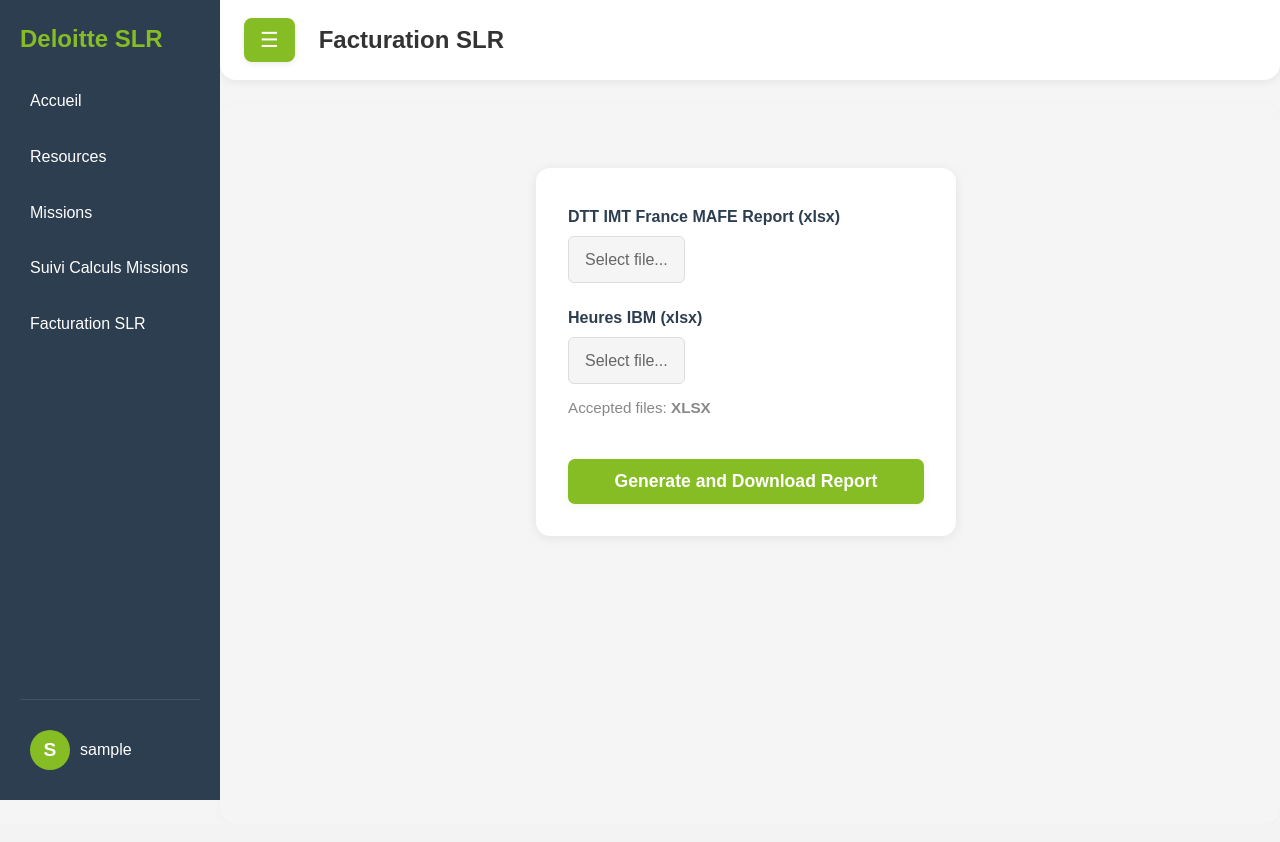
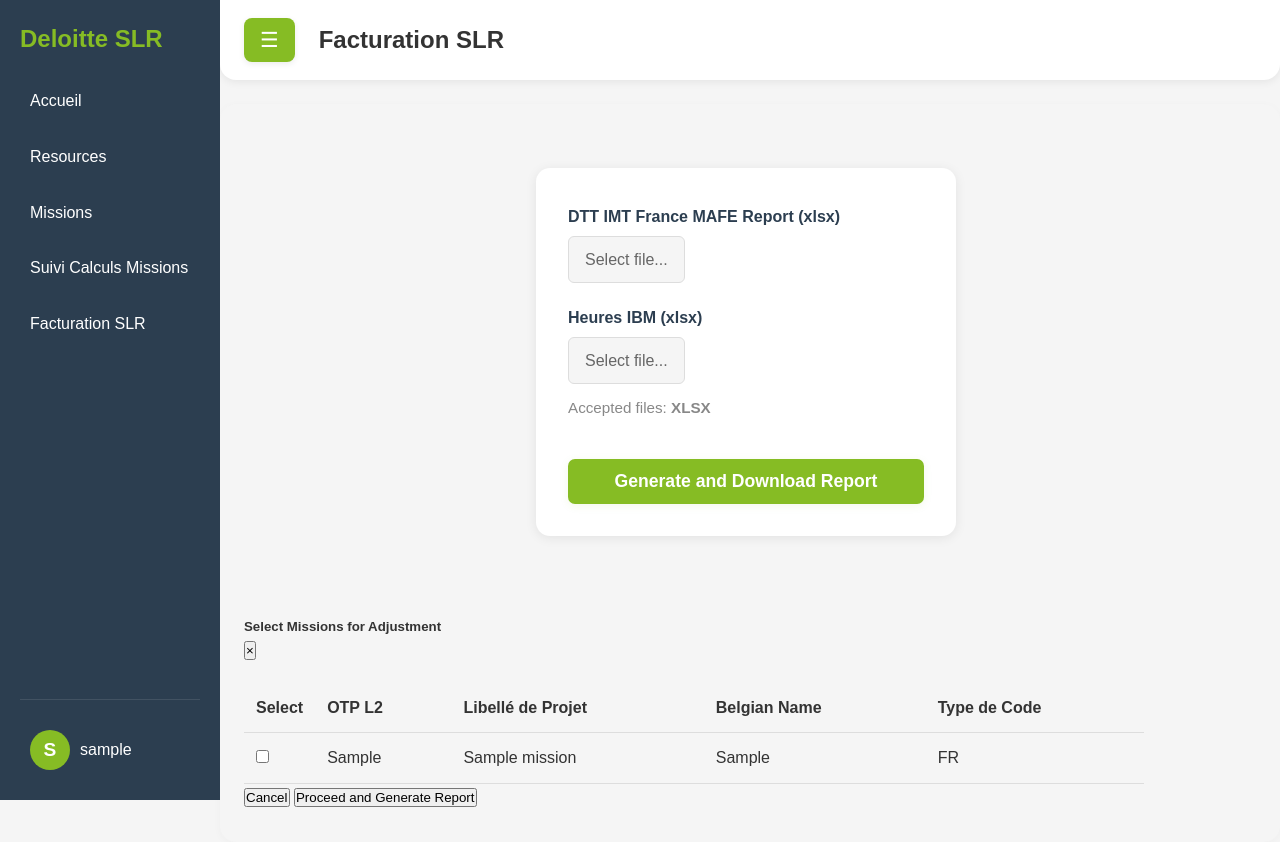
Before and after one commit to SoufianeJm/projetx, a Django app: page /facturation/slr/ in a window 1280 px wide. Before the commit the page ends 800 px from the top, so only its background shows below. Run offline with Django 5.2, Linux system fonts and the light colour scheme; a user stored in the database is signed in; tables that the repository leaves empty hold one stand-in row (values such as "Sample post"); parts of the project's set-up code (start-up, migrations or seed data) failed here and were passed over; some libraries are stand-ins or nearby versions.

Commit message:
popup added

```diff
--- a/billing/templates/billing/facturation_slr.html
+++ b/billing/templates/billing/facturation_slr.html
@@ -24,7 +24,7 @@
                 </div>
             </div>
             <div class="accepted-types">Accepted files: <b>XLSX</b></div>
-            <button type="submit" class="btn-facturation">Generate and Download Report</button>
+            <button type="submit" class="btn-facturation" id="generateReportBtn">Generate and Download Report</button>
         </form>
         {% if processing_logs %}
         <div class="mt-4 card">
@@ -40,6 +40,57 @@
             </ul>
         </div>
         {% endif %}
+    </div>
+</div>
+
+<!-- Mission Selection Modal -->
+<div class="modal fade" id="missionSelectModal" tabindex="-1" role="dialog" aria-labelledby="missionSelectModalLabel" aria-hidden="true">
+    <div class="modal-dialog modal-lg" role="document">
+        <div class="modal-content">
+            <div class="modal-header">
+                <h5 class="modal-title" id="missionSelectModalLabel">Select Missions for Adjustment</h5>
+                <button type="button" class="close" data-dismiss="modal" aria-label="Close">
+                    <span aria-hidden="true">&times;</span>
+                </button>
+            </div>
+            <div class="modal-body">
+                <div class="table-responsive">
+                    <table class="table table-striped table-bordered" id="mission-select-table">
+                        <thead>
+                            <tr>
+                                <th style="width: 50px;">Select</th>
+                                <th>OTP L2</th>
+                                <th>Libellé de Projet</th>
+                                <th>Belgian Name</th>
+                                <th>Type de Code</th>
+                            </tr>
+                        </thead>
+                        <tbody>
+                            {% for mission in missions %}
+                            <tr>
+                                <td>
+                                    <div class="custom-control custom-checkbox">
+                                        <input type="checkbox" class="custom-control-input mission-checkbox"
+                                               id="mission_{{ mission.otp_l2 }}"
+                                               value="{{ mission.otp_l2 }}">
+                                        <label class="custom-control-label" for="mission_{{ mission.otp_l2 }}"></label>
+                                    </div>
+                                </td>
+                                <td>{{ mission.otp_l2 }}</td>
+                                <td>{{ mission.belgian_name }}</td>
+                                <td>{{ mission.libelle_de_projet }}</td>
+                                <td>{{ mission.code_type }}</td>
+                            </tr>
+                            {% endfor %}
+                        </tbody>
+                    </table>
+                </div>
+            </div>
+            <div class="modal-footer">
+                <button type="button" class="btn btn-secondary" data-dismiss="modal">Cancel</button>
+                <button type="button" class="btn btn-primary" id="proceedWithCalculationsBtn">Proceed and Generate Report</button>
+            </div>
+        </div>
     </div>
 </div>
 
@@ -164,7 +215,20 @@
         max-width: 100%;
         overflow-x: auto;
     }
+    /* Modal Styles */
+    .modal-lg {
+        max-width: 900px;
+    }
+    .table-responsive {
+        max-height: 60vh;
+        overflow-y: auto;
+    }
+    .custom-control-label::before,
+    .custom-control-label::after {
+        top: 0.25rem;
+    }
 </style>
+
 <link rel="stylesheet" href="https://cdnjs.cloudflare.com/ajax/libs/font-awesome/6.4.0/css/all.min.css" />
 <script>
 function handleFileChange(input, type) {
@@ -179,6 +243,7 @@ function handleFileChange(input, type) {
         preview.style.display = 'none';
     }
 }
+
 function removeFile(inputId, previewId) {
     const input = document.getElementById(inputId);
     input.value = '';
@@ -186,6 +251,7 @@ function removeFile(inputId, previewId) {
     preview.innerHTML = '';
     preview.style.display = 'none';
 }
+
 // Custom file input click
 Array.from(document.getElementsByClassName('custom-file-input-wrapper')).forEach(function(wrapper) {
     wrapper.addEventListener('click', function(e) {
@@ -195,5 +261,52 @@ Array.from(document.getElementsByClassName('custom-file-input-wrapper')).forEach
         }
     });
 });
+
+// Mission Selection Modal Handling
+document.addEventListener('DOMContentLoaded', function() {
+    const form = document.getElementById('slr-upload-form');
+    const generateBtn = document.getElementById('generateReportBtn');
+    const proceedBtn = document.getElementById('proceedWithCalculationsBtn');
+
+    generateBtn.addEventListener('click', function(e) {
+        e.preventDefault();
+
+        // Check if files are selected
+        const mafeFile = document.getElementById('id_mafe_report_file').files[0];
+        const heuresFile = document.getElementById('id_heures_ibm_file').files[0];
+
+        if (!mafeFile || !heuresFile) {
+            alert('Please select both MAFE Report and Heures IBM files.');
+            return;
+        }
+
+        // Show the modal
+        $('#missionSelectModal').modal('show');
+    });
+
+    proceedBtn.addEventListener('click', function() {
+        // Get selected mission OTP L2 codes
+        const selectedMissions = Array.from(document.querySelectorAll('.mission-checkbox:checked'))
+            .map(checkbox => checkbox.value);
+
+        // Remove any existing hidden inputs for selected missions
+        document.querySelectorAll('input[name="selected_otp_l2_codes"]').forEach(input => input.remove());
+
+        // Add hidden inputs for selected missions
+        selectedMissions.forEach(otpL2 => {
+            const input = document.createElement('input');
+            input.type = 'hidden';
+            input.name = 'selected_otp_l2_codes';
+            input.value = otpL2;
+            form.appendChild(input);
+        });
+
+        // Close the modal
+        $('#missionSelectModal').modal('hide');
+
+        // Submit the form
+        form.submit();
+    });
+});
 </script>
 {% endblock %}
--- a/billing/views.py
+++ b/billing/views.py
@@ -194,6 +194,16 @@ def facturation_slr(request):
                 db_missions_df['Belgian Name'] = db_missions_df['belgian_name']
                 processing_logs.append(f"INFO: Mission data loaded. Sample:<div class='log-table-sample'>{db_missions_df.head(1).to_html(classes='table table-sm table-bordered table-striped my-2 log-table-sample-width', index=False, border=0)}</div>")
 
+                # --- Get Selected Missions ---
+                selected_otp_l2_codes = request.POST.getlist('selected_otp_l2_codes')
+                if selected_otp_l2_codes:
+                    selected_missions_details_df = db_missions_df[db_missions_df['Code projet'].isin(selected_otp_l2_codes)]
+                    selected_libelles = selected_missions_details_df['Libelle projet'].unique().tolist()
+                    processing_logs.append(f"INFO: Missions selected for adjustment (Libelles): {selected_libelles}")
+                else:
+                    processing_logs.append("INFO: No missions selected for specific adjustment. All missions will have hours/costs treated as non-adjusted.")
+                    selected_libelles = []
+
                 # --- Read Heures IBM file (base_df) ---
                 processing_logs.append(f"INFO: Attempting to read data from '{heures_ibm_file_obj.name}'...")
                 base_df = pd.read_excel(heures_ibm_file_obj, sheet_name='base', usecols="E,H,I,M,N")
@@ -287,6 +297,17 @@ def facturation_slr(request):
                 adjusted_df['priority_coeff'] = adjusted_df['Rate'] / adjusted_df['total_rate_proj']
                 adjusted_df['final_coeff'] = adjusted_df['coeff_total'] * adjusted_df['priority_coeff']
 
+                # Initialize final_coeff to 0 for all rows
+                adjusted_df['final_coeff'] = 0.0
+
+                # Calculate final_coeff only for selected missions
+                if selected_libelles:
+                    selected_mask = adjusted_df['Libelle projet'].isin(selected_libelles)
+                    adjusted_df.loc[selected_mask, 'final_coeff'] = (
+                        adjusted_df.loc[selected_mask, 'coeff_total'] *
+                        adjusted_df.loc[selected_mask, 'priority_coeff']
+                    )
+
                 # Calculate adjusted hours with proper rounding
                 adjusted_df['Adjusted Hours'] = (adjusted_df['Total Heures'] * (1 - adjusted_df['final_coeff'])).round()
                 adjusted_df['Adjusted Hours'] = adjusted_df['Adjusted Hours'].apply(lambda x: max(x, 0))
@@ -345,15 +366,6 @@ def facturation_slr(request):
                         # Handle NaN values before any other processing
                         df = handle_nan_values(df, sheet)
 
-                        # Final filtering check before writing to Excel
-                        if 'Total Heures' in df.columns:
-                            processing_logs.append(f"DEBUG: {sheet} before final filter: {len(df)} rows")
-                            if sheet != '03_Adjusted':  # Skip filter for '03_Adjusted' sheet
-                                df = df[df['Total Heures'] != 0].copy()
-                                processing_logs.append(f"DEBUG: {sheet} after filtering out zero 'Total Heures': {len(df)} rows")
-                            else:
-                                processing_logs.append(f"DEBUG: Skipping 'Total Heures != 0' filter for sheet '{sheet}'")
-
                         if selected_cols:
                             df = df[selected_cols]
                         df.to_excel(writer, sheet_name=sheet, index=False, startrow=1, header=False)
@@ -391,10 +403,13 @@ def facturation_slr(request):
                 for error in errors:
                     processing_logs.append(f"ERROR (Form field: {field}): {error}")
 
+    # For GET request, fetch all missions for the modal
+    missions = Mission.objects.all().order_by('otp_l2')
     context = {
         'form': form,
         'page_title': 'Facturation SLR',
-        'processing_logs': processing_logs
+        'processing_logs': processing_logs,
+        'missions': missions
     }
     return render(request, 'billing/facturation_slr.html', context)
 
```
